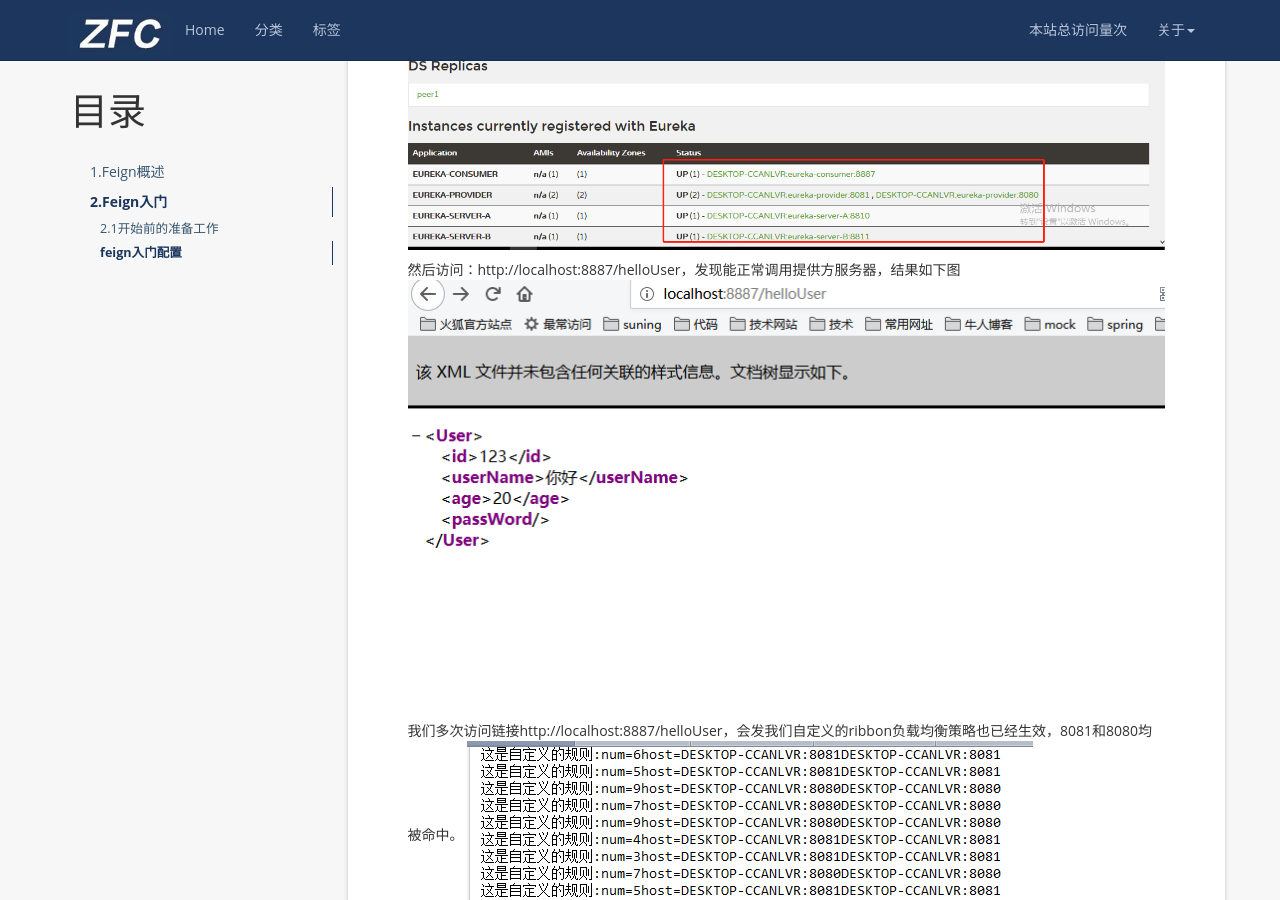
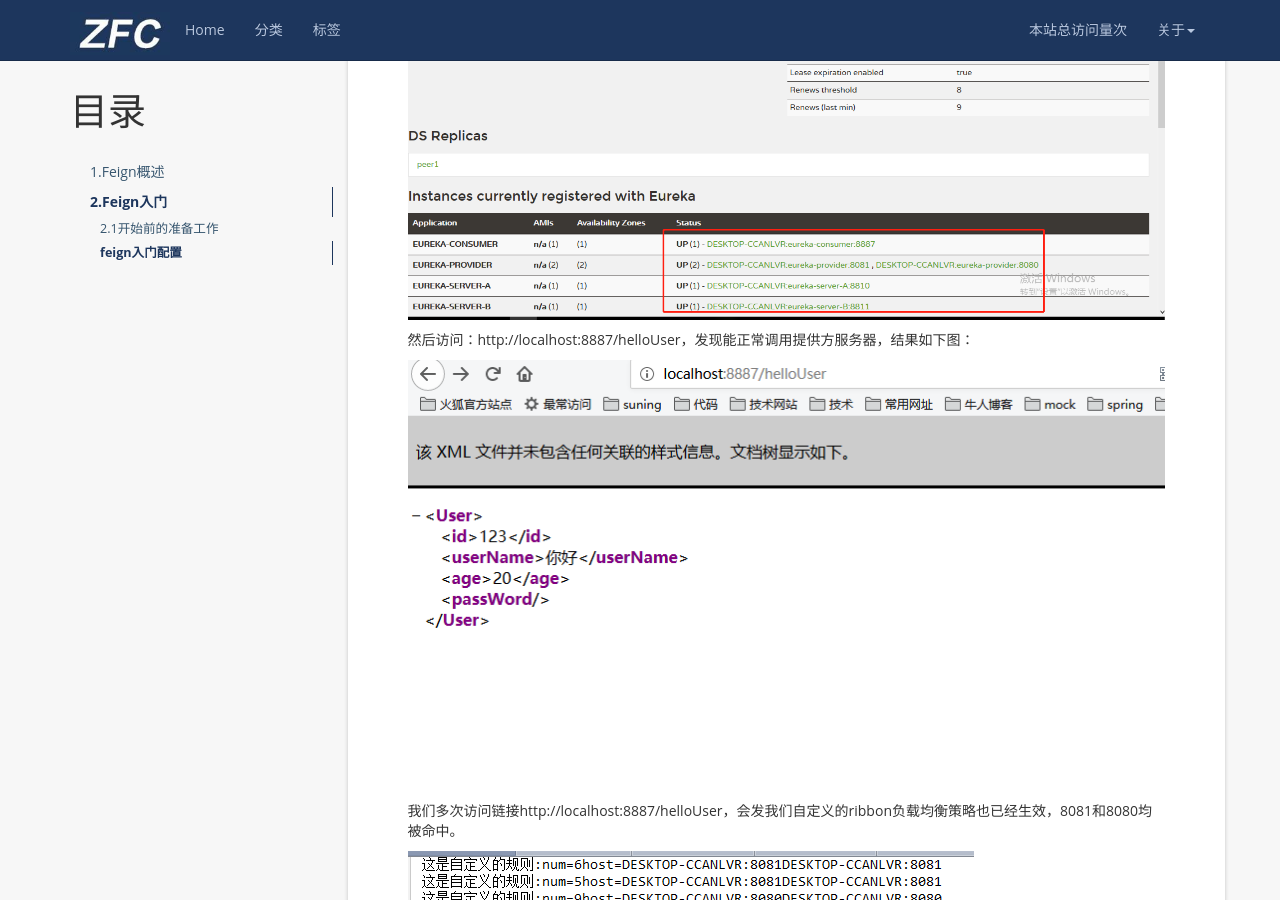
Before and after one commit to ZFCC/ZFCC.github.io, a Jekyll site: the page built from _posts/technology/SpringCloud/2019-04-06-Spring Cloud four-Spring Cloud--Feign入门.md, in a window 1280 px wide and 900 px high, scrolled down 10517 px. Built offline with Jekyll 4.4.1, drawn with Linux system fonts in a browser that asks for light colours; nearby versions of some CDN libraries; a script that is not in the unit is left out; comment, search, counter and statistics services are not loaded.

````diff
--- a/_posts/technology/SpringCloud/2019-04-06-Spring Cloud four-Spring Cloud--Feign入门.md
+++ b/_posts/technology/SpringCloud/2019-04-06-Spring Cloud four-Spring Cloud--Feign入门.md
@@ -33,6 +33,7 @@ Spring Cloud Open Feign地址：https://github.com/spring-cloud/spring-cloud-ope
 在Feign实际案例开始之前，我们先笔记（五）搭建的项目进行简单的重构。（之前的项目创建的太随意了，决定对项目重构，具体架构还是不变，在原有的基础之上加了一个父工程统一管理这三个子工程。）
 创建工程，springcloudhello
 工程结构如下图：
+
 ![](/styles/images/spring-cloud/feign/1.png)
 
 pom.xml文件为：
@@ -372,6 +373,7 @@ eureka:
 ## feign入门配置
 
 1.首选子项目spring-cloud-hello-eureka，即Eureka 注册中心不变和之前一模一样，如下图：
+
 ![](/styles/images/spring-cloud/feign/2.png)
 
 2.子项目spring-cloud-hello-provider，服务提供方，我们新建目录feign，并且新建接口类FeignService，以及其实现类FeignServiceImpl，目录结构如下图：
@@ -402,7 +404,9 @@ public class FeignServiceImpl implements FeignService {
 }
 ```
 3.子项目 spring-cloud-hello-comsumer的目录结构如下图：
+
 ![](/styles/images/spring-cloud/feign/4.png)
+
 新建目录feign 及接口类FeignConsumerService 并继承FeignService，代码如下：
 ```
 @FeignClient(value = "eureka-provider")
@@ -432,12 +436,15 @@ public class applicationConsumerController {
 然后启动spring-cloud-hello-provider工程中的EurekaProviderA和EurekaProviderB，
 最后启动spring-cloud-hello-comsumer 中的EurekaConsumer
 然后浏览器访问http://localhost:8811/ 如下图，所有服务均已注册到服务中心：
+
 ![](/styles/images/spring-cloud/feign/6.png)
 
-然后访问：http://localhost:8887/helloUser，发现能正常调用提供方服务器，结果如下图
+然后访问：http://localhost:8887/helloUser，发现能正常调用提供方服务器，结果如下图：
+
 ![](/styles/images/spring-cloud/feign/7.png)
 
 我们多次访问链接http://localhost:8887/helloUser，会发我们自定义的ribbon负载均衡策略也已经生效，8081和8080均被命中。
+
 ![](/styles/images/spring-cloud/feign/5.png)
 
 项目源码地址：[https://github.com/ZFCC/springcloudhello.git](https://github.com/ZFCC/springcloudhello.git)
````
